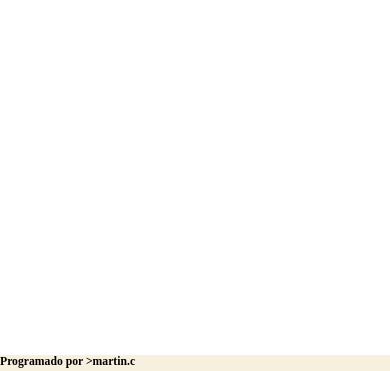
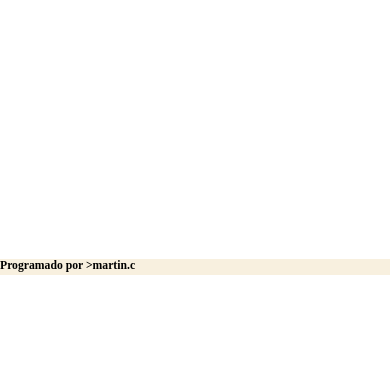
Before and after one commit to mart1ncrespo/memorama.github.io-, a plain HTML site: page index.html in a window 390 px wide. Shown: the part 569-940 px from the top of the page. After the commit the page ends 844 px from the top, so only its background shows below. Drawn offline with Linux system fonts and the light colour scheme.

Commit message:
tamaños de tablero vh

```diff
--- a/css/main.css
+++ b/css/main.css
@@ -102,7 +102,7 @@
         height: 6em;
     }
     .tablero{
-        min-height: 100vh;
+        min-height: calc(100vh - 5em - 1em) ;
     }
 
     #tablero_cartas{
```
